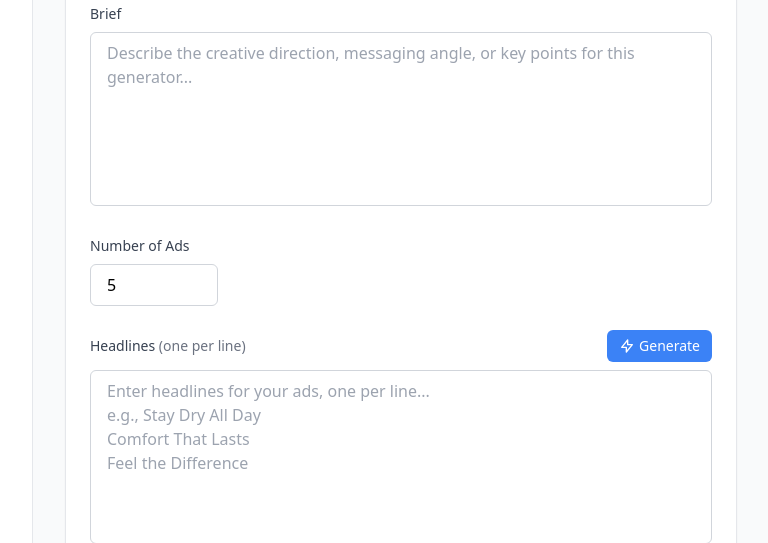
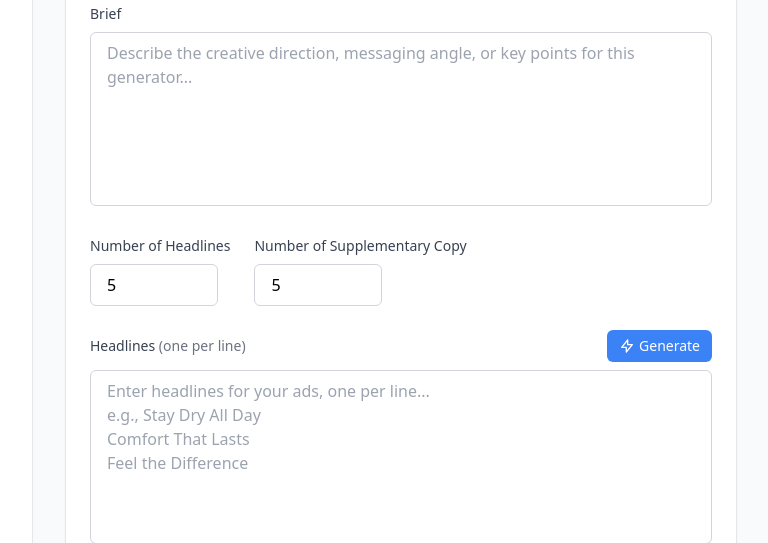
Before and after one commit to Kostargy/ad-generator, a Django app: page /app/products/1/generators/new/ in a window 1280 px wide. Shown: the part 283-826 px from the top of the page, without its empty margins (223-991 px from the left). Run offline with Django 5.2, Linux system fonts and the light colour scheme; a user stored in the database is signed in; tables that the repository leaves empty hold one stand-in row (values such as "Sample post"); grey boxes marked "Sample" are stand-in pictures; parts of the project's set-up code (start-up, migrations or seed data) failed here and were passed over; some libraries are stand-ins or nearby versions.

Commit message:
add sup line count

```diff
--- a/everdries_ad_generator/campaigns/admin.py
+++ b/everdries_ad_generator/campaigns/admin.py
@@ -61,7 +61,7 @@ class ProductReferenceAdmin(_AssetTypeAdmin):
 
 @admin.register(Generator)
 class GeneratorAdmin(admin.ModelAdmin):
-    list_display = ["title", "campaign", "status", "customer_persona", "number_of_ads", "created_at"]
+    list_display = ["title", "campaign", "status", "customer_persona", "number_of_headlines", "number_of_supplementary_copy", "created_at"]
     list_filter = ["status", "campaign", "created_at"]
     search_fields = ["title", "brief"]
 
--- a/everdries_ad_generator/campaigns/models.py
+++ b/everdries_ad_generator/campaigns/models.py
@@ -157,7 +157,8 @@ class Generator(models.Model):
         related_name="generators_as_product",
         limit_choices_to={"asset_type": Asset.TYPE_PRODUCT},
     )
-    number_of_ads = models.PositiveIntegerField(default=5)
+    number_of_headlines = models.PositiveIntegerField(default=5)
+    number_of_supplementary_copy = models.PositiveIntegerField(default=5)
     dimensions = models.CharField(max_length=50, blank=True)
     placement = models.CharField(max_length=50, blank=True)
     is_template = models.BooleanField(default=False)
--- a/everdries_ad_generator/campaigns/templates/campaigns/generator_form.html
+++ b/everdries_ad_generator/campaigns/templates/campaigns/generator_form.html
@@ -55,19 +55,34 @@
                   {% if view_only %}disabled{% endif %}>{{ generator.brief|default:'' }}</textarea>
       </div>
 
-      <!-- Number of Ads -->
-      <div class="mb-6">
-        <label for="number_of_ads" class="block text-sm font-medium text-gray-700 mb-2">
-          Number of Ads
+      <!-- Headline + Supplementary Copy counts -->
+      <div class="mb-6 flex gap-6">
+        <div>
+          <label for="number_of_headlines" class="block text-sm font-medium text-gray-700 mb-2">
+            Number of Headlines
           </label>
           <input type="number"
-               id="number_of_ads"
-               name="number_of_ads"
+                 id="number_of_headlines"
+                 name="number_of_headlines"
                  min="1"
                  max="50"
-               value="{{ generator.number_of_ads|default:5 }}"
+                 value="{{ generator.number_of_headlines|default:5 }}"
                  class="w-32 px-4 py-2 border border-gray-300 rounded-md focus:outline-none focus:ring-2 focus:ring-green-500 focus:border-transparent {% if view_only %}bg-gray-50{% endif %}"
                  {% if view_only %}disabled{% endif %}>
+        </div>
+        <div>
+          <label for="number_of_supplementary_copy" class="block text-sm font-medium text-gray-700 mb-2">
+            Number of Supplementary Copy
+          </label>
+          <input type="number"
+                 id="number_of_supplementary_copy"
+                 name="number_of_supplementary_copy"
+                 min="1"
+                 max="50"
+                 value="{{ generator.number_of_supplementary_copy|default:5 }}"
+                 class="w-32 px-4 py-2 border border-gray-300 rounded-md focus:outline-none focus:ring-2 focus:ring-green-500 focus:border-transparent {% if view_only %}bg-gray-50{% endif %}"
+                 {% if view_only %}disabled{% endif %}>
+        </div>
       </div>
 
       <!-- Headlines -->
@@ -439,7 +454,7 @@
   async function generateHeadlines() {
     const btn = document.getElementById('generate-headlines-btn');
     const textarea = document.getElementById('headlines');
-    const numAds = document.getElementById('number_of_ads').value || 5;
+    const numHeadlines = document.getElementById('number_of_headlines').value || 5;
     const brief = document.getElementById('brief').value;
     const personaSelect = document.getElementById('customer_persona');
     const personaId = personaSelect ? personaSelect.value : null;
@@ -462,7 +477,7 @@
           'X-CSRFToken': '{{ csrf_token }}',
         },
         body: JSON.stringify({
-          number_of_ads: parseInt(numAds),
+          number_of_headlines: parseInt(numHeadlines),
           brief: brief,
           persona_id: personaId || null,
         }),
@@ -488,7 +503,7 @@
   async function generateSupplementaryCopy() {
     const btn = document.getElementById('generate-supplementary-copy-btn');
     const textarea = document.getElementById('supplementary_copy');
-    const numAds = document.getElementById('number_of_ads').value || 5;
+    const numSupp = document.getElementById('number_of_supplementary_copy').value || 5;
     const brief = document.getElementById('brief').value;
     const headlines = document.getElementById('headlines').value;
     const personaSelect = document.getElementById('customer_persona');
@@ -512,7 +527,7 @@
           'X-CSRFToken': '{{ csrf_token }}',
         },
         body: JSON.stringify({
-          count: parseInt(numAds),
+          number_of_supplementary_copy: parseInt(numSupp),
           brief: brief,
           headlines: headlines,
           persona_id: personaId || null,
--- a/everdries_ad_generator/campaigns/views.py
+++ b/everdries_ad_generator/campaigns/views.py
@@ -333,7 +333,8 @@ def generator_create(request, campaign_id):
         persona_id = request.POST.get("customer_persona", "").strip()
         style_ref_ids = request.POST.getlist("style_references")
         product_ref_ids = request.POST.getlist("product_references")
-        number_of_ads = request.POST.get("number_of_ads", "5")
+        number_of_headlines = request.POST.get("number_of_headlines", "5")
+        number_of_supplementary_copy = request.POST.get("number_of_supplementary_copy", "5")
         dimensions = request.POST.get("dimensions", "").strip()
         placement = request.POST.get("placement", "").strip()
         is_template = request.POST.get("is_template") == "on"
@@ -343,11 +344,15 @@ def generator_create(request, campaign_id):
             messages.error(request, "Title is required.")
             return redirect("campaigns:generator_create", campaign_id=campaign_id)
 
-        # Parse number_of_ads
+        # Parse counts
         try:
-            number_of_ads = int(number_of_ads)
+            number_of_headlines = int(number_of_headlines)
         except ValueError:
-            number_of_ads = 5
+            number_of_headlines = 5
+        try:
+            number_of_supplementary_copy = int(number_of_supplementary_copy)
+        except ValueError:
+            number_of_supplementary_copy = 5
 
         # Get persona if selected
         persona = None
@@ -365,7 +370,8 @@ def generator_create(request, campaign_id):
             headlines=headlines,
             supplementary_copy=supplementary_copy,
             customer_persona=persona,
-            number_of_ads=number_of_ads,
+            number_of_headlines=number_of_headlines,
+            number_of_supplementary_copy=number_of_supplementary_copy,
             dimensions=dimensions,
             placement=placement,
             is_template=is_template,
@@ -458,7 +464,7 @@ def generate_headlines(request, campaign_id):
     except json.JSONDecodeError:
         return JsonResponse({"error": "Invalid JSON"}, status=400)
 
-    number_of_ads = data.get("number_of_ads", 5)
+    count = data.get("number_of_headlines", 5)
     brief = data.get("brief", "")
     persona_id = data.get("persona_id")
 
@@ -474,7 +480,7 @@ def generate_headlines(request, campaign_id):
         product_context=campaign.description,
         persona_description=persona_description,
         brief=brief,
-        count=number_of_ads,
+        count=count,
     )
 
     return JsonResponse({"headlines": headlines})
@@ -493,7 +499,7 @@ def generate_supplementary_copy(request, campaign_id):
     except json.JSONDecodeError:
         return JsonResponse({"error": "Invalid JSON"}, status=400)
 
-    count = data.get("count", 5)
+    count = data.get("number_of_supplementary_copy", 5)
     brief = data.get("brief", "")
     headlines = data.get("headlines", "")
     persona_id = data.get("persona_id")
@@ -535,7 +541,8 @@ def generator_edit(request, campaign_id, generator_id):
         persona_id = request.POST.get("customer_persona", "").strip()
         style_ref_ids = request.POST.getlist("style_references")
         product_ref_ids = request.POST.getlist("product_references")
-        number_of_ads = request.POST.get("number_of_ads", "5")
+        number_of_headlines = request.POST.get("number_of_headlines", "5")
+        number_of_supplementary_copy = request.POST.get("number_of_supplementary_copy", "5")
         dimensions = request.POST.get("dimensions", "").strip()
         placement = request.POST.get("placement", "").strip()
         is_template = request.POST.get("is_template") == "on"
@@ -545,11 +552,15 @@ def generator_edit(request, campaign_id, generator_id):
             messages.error(request, "Title is required.")
             return redirect("campaigns:generator_edit", campaign_id=campaign_id, generator_id=generator_id)
 
-        # Parse number_of_ads
+        # Parse counts
         try:
-            number_of_ads = int(number_of_ads)
+            number_of_headlines = int(number_of_headlines)
         except ValueError:
-            number_of_ads = 5
+            number_of_headlines = 5
+        try:
+            number_of_supplementary_copy = int(number_of_supplementary_copy)
+        except ValueError:
+            number_of_supplementary_copy = 5
 
         # Get persona if selected
         persona = None
@@ -565,7 +576,8 @@ def generator_edit(request, campaign_id, generator_id):
         generator.headlines = headlines
         generator.supplementary_copy = supplementary_copy
         generator.customer_persona = persona
-        generator.number_of_ads = number_of_ads
+        generator.number_of_headlines = number_of_headlines
+        generator.number_of_supplementary_copy = number_of_supplementary_copy
         generator.dimensions = dimensions
         generator.placement = placement
         generator.is_template = is_template
```
Also changed, not shown: everdries_ad_generator/campaigns/migrations/0025_rename_number_of_ads_add_supp_count.py (added). Lines whose indentation alone changed are shown as unchanged.
